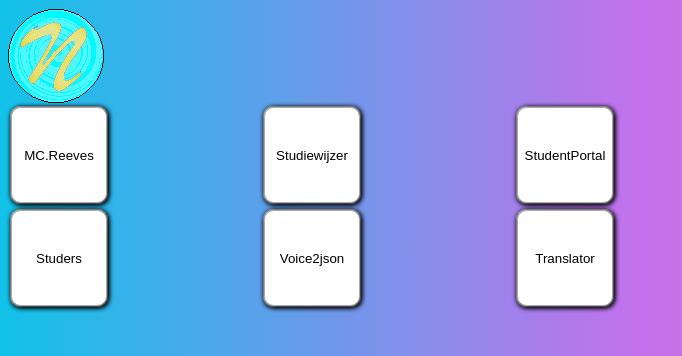
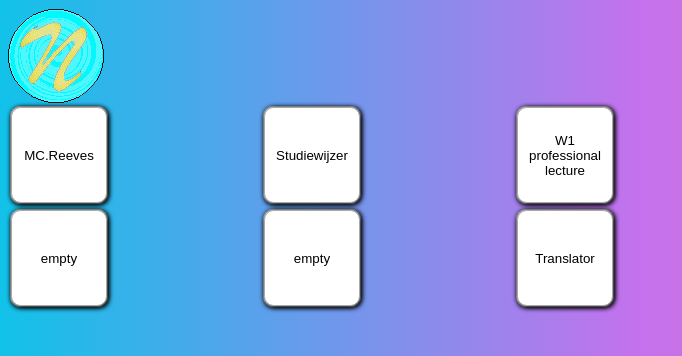
Before and after one commit to AkaruiAnims/psychic-spork, a plain HTML site: page Index.html in a window 1280 px wide. Shown: the top 356 px of the page, 0-682 px from the left. Drawn offline with Linux system fonts and the light colour scheme.

Commit message:
link updates

```diff
--- a/Index.html
+++ b/Index.html
@@ -25,7 +25,7 @@
 		</div>
 
 		<div class="child" id="c3">
-			<a href="https://www.techniekcollegerotterdam.nl/inloggen"><button class="child">StudentPortal</button></a>
+			<a href="https://saxion-my.sharepoint.com/personal/j_m_constandse_saxion_nl/_layouts/15/stream.aspx?id=%2Fpersonal%2Fj_m_constandse_saxion_nl%2FDocuments%2FRecordings%2FOnline%20lecture%20Professional%20Orientation%20%2723-%2724-20240304_101707-Meeting%20Recording%2Emp4&referrer=StreamWebApp%2EWeb&referrerScenario=AddressBarCopied%2Eview"><button class="child">W1 professional lecture</button></a>
 		</div>
 
 		<div class="child" id="c4">
@@ -37,11 +37,11 @@
 		</div>
 
 		<div class="child" id="c6">
-			<a href="https://www.studers.nl/"><button class="child">Studers</button></a>
+			<a href="#"><button class="child">empty</button></a>
 		</div>
 
 		<div class="child" id="c7">
-			<a href="https://github.com/synesthesiam/voice2json"><button class="child">Voice2json</button></a>
+			<a href="#"><button class="child">empty</button></a>
 		</div>
 
 		<div class="child" id="c8">
```
